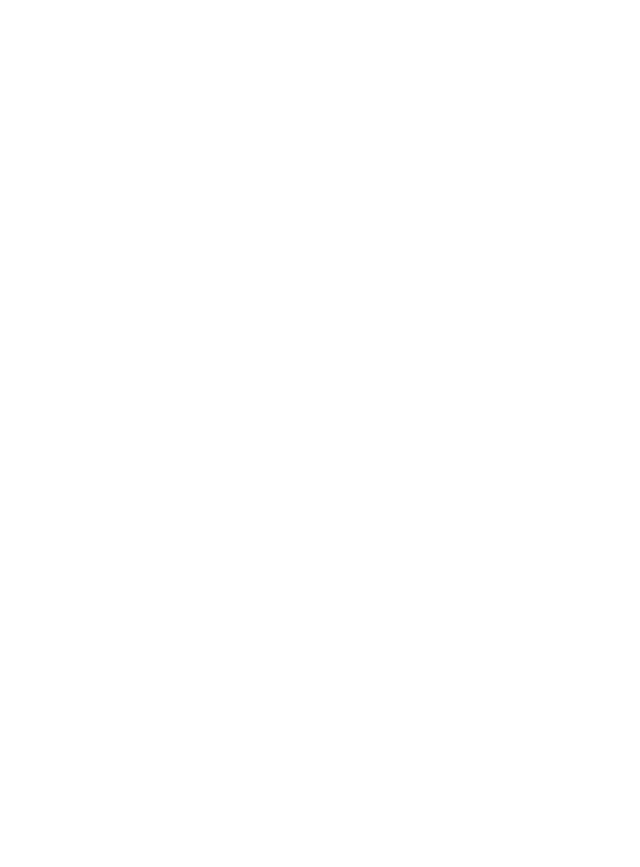
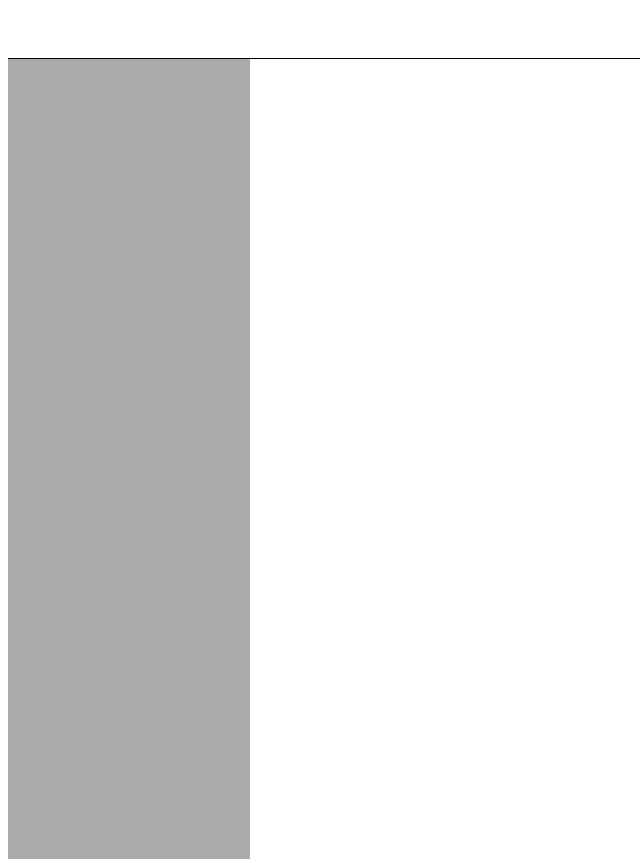
Before and after one commit to craftix/faq, a Vue app: page / in a window 1280 px wide. Shown: the whole page, without its empty margins (0-640 px from the left). Before the commit the page ends 800 px from the top, so only its background shows below. Built offline with nearby package versions, Linux system fonts and the light colour scheme.

Commit message:
Added main layout

```diff
--- a/src/views/Home.vue
+++ b/src/views/Home.vue
@@ -1,6 +1,18 @@
 <template>
   <div id="home">
+      <div id="nav">
 
+      </div>
+
+      <div id="content-container">
+          <div id="side">
+
+          </div>
+
+          <div id="content">
+
+          </div>
+      </div>
   </div>
 </template>
 
@@ -9,3 +21,29 @@
   name: 'home'
 }
 </script>
+
+<style>
+    #home {
+        display: flex;
+        flex-direction: column;
+    }
+
+    #nav {
+        height: 50px;
+        border-bottom: solid 1px black;
+    }
+
+    #content-container {
+        display: flex;
+        height: 100vh;
+    }
+
+    #side {
+        background-color: #aaa;
+        width: 300px;
+    }
+
+    #content {
+        width: 100%;
+    }
+</style>
```
